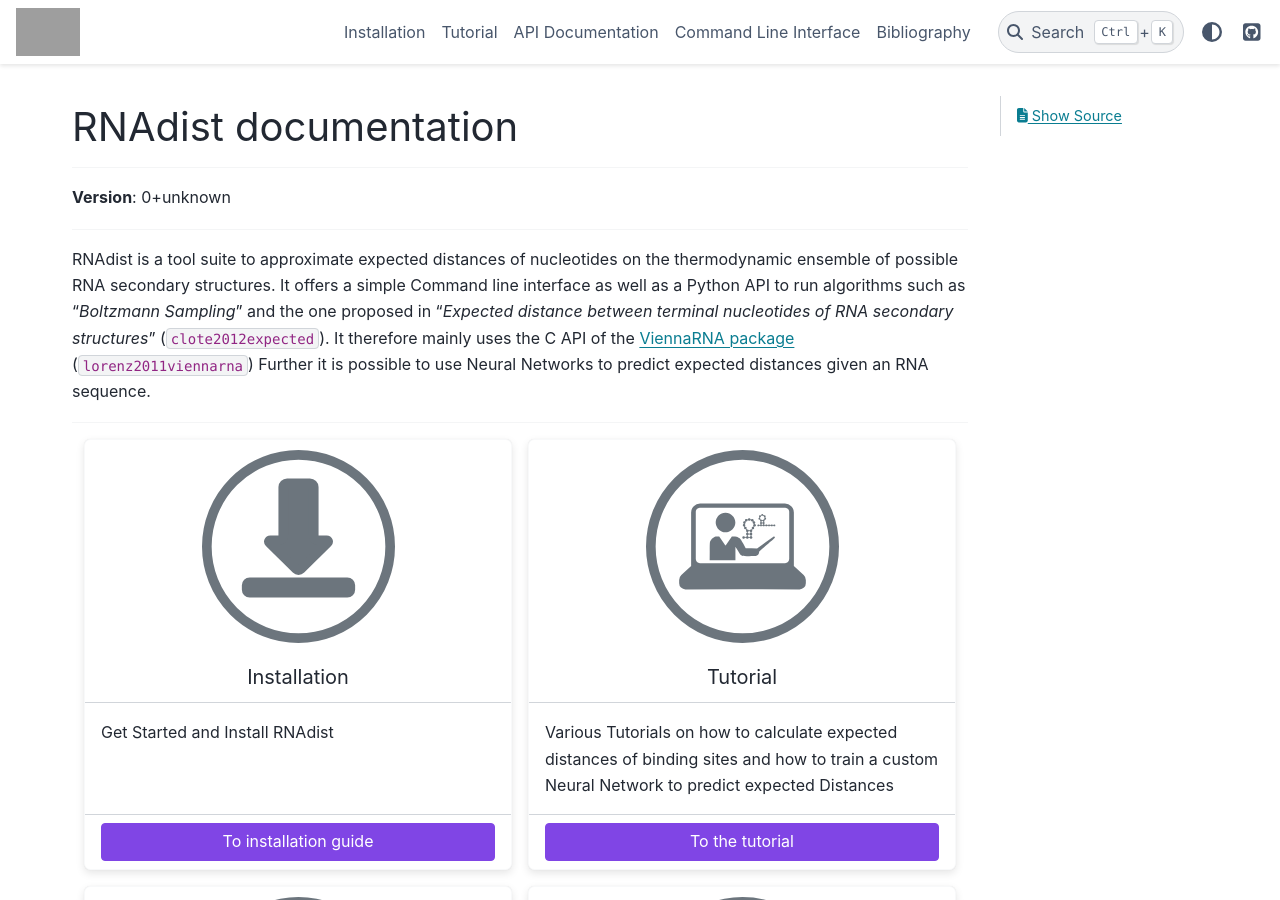
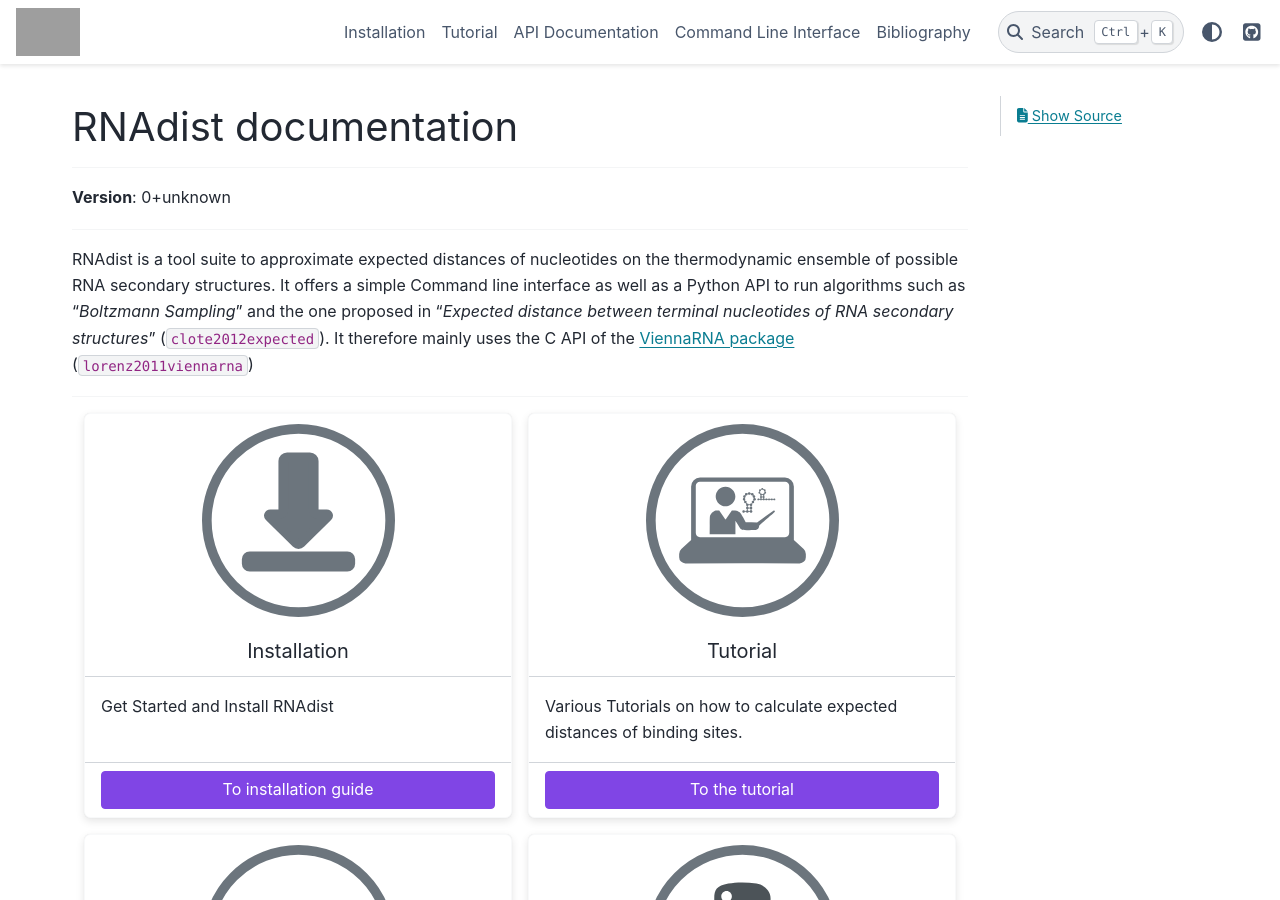
Before and after one commit to domonik/RNAdist, a Sphinx documentation site: the page built from docs/source/index.rst, in a window 1280 px wide and 900 px high. Built offline with Sphinx 7.4.7 and the PyData theme 0.15.4, drawn with Linux system fonts in a browser that asks for light colours; the version number could not be read and is left out; cross-references to code outside the pages are shown as plain code; grey boxes are pictures that could not be loaded.

Commit message:
removes neural network from docs

```diff
--- a/docs/source/extract.rst
+++ b/docs/source/extract.rst
@@ -1,7 +1,7 @@
 Output and Extraction
 #####################
 
-Output files of any of the prediction methods (sampling, clote-ponty, pmcomp and Neural Network) contain just a Python
+Output files of any of the prediction methods (sampling, clote-ponty, pmcomp) contain just a Python
 dictionary of sequence identifiers as keys and numpy arrays as values. It is possible to load it via pythons
 pickle module.
 You can access the expected distance
--- a/docs/source/index.rst
+++ b/docs/source/index.rst
@@ -25,7 +25,6 @@
 and the one proposed in "`Expected distance between terminal nucleotides of RNA secondary structures`"  (:cite:t:`clote2012expected`).
 It therefore mainly uses the C API of the
 `ViennaRNA package <https://www.tbi.univie.ac.at/RNA/>`_ (:cite:t:`lorenz2011viennarna`)
-Further it is possible to use Neural Networks to predict expected distances given an RNA sequence.
 
 --------------------------------------
 
@@ -63,8 +62,7 @@
         ^^^^^^^^^^^^
 
         Various Tutorials on how to calculate expected distances of
-        binding sites and how to train a custom Neural Network to predict
-        expected Distances
+        binding sites.
 
 
         +++
--- a/docs/source/tutorial.rst
+++ b/docs/source/tutorial.rst
@@ -5,7 +5,6 @@
     :maxdepth: 1
 
     sampling
-    neural_network
     extract
     visualization
     binding_site
```
Also changed, not shown: docs/source/cli.rst (+0 -7 lines), docs/source/neural_network.rst (deleted, +0 -67 lines), 1 other file.
